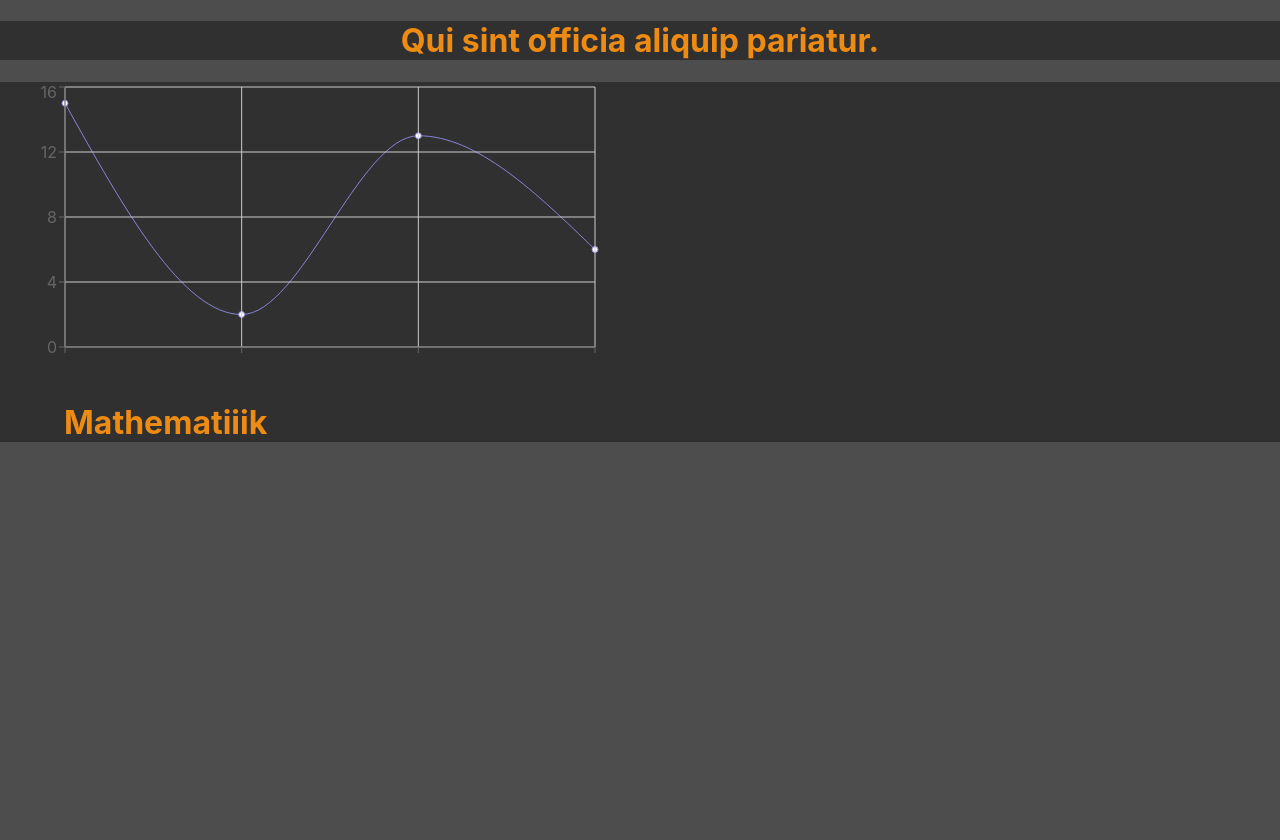
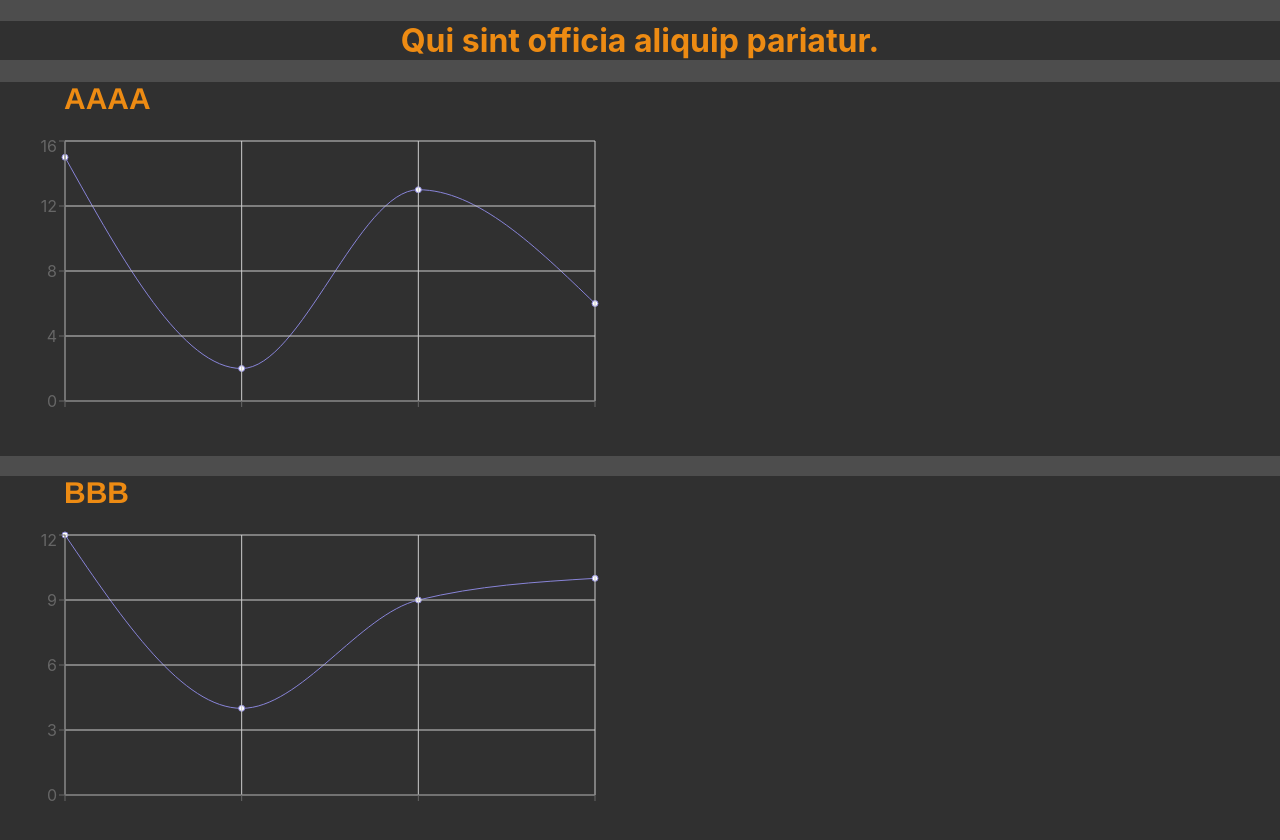
Before and after one commit to AKORA-Studios/calq, a React (Create React App) app: page / in a window 1280 px wide. Shown: the top 840 px of the page. Before the commit the page ends 800 px from the top, so only its background shows below. Built offline with nearby package versions, Linux system fonts and the light colour scheme.

Commit message:
🍒🍉🍈

```diff
--- a/src/pages/LineChart/index.tsx
+++ b/src/pages/LineChart/index.tsx
@@ -2,20 +2,25 @@ import { Component } from "react";
 import '../headline.css'
 import { LineChart, XAxis, Tooltip, CartesianGrid, Line, YAxis } from 'recharts'
 const data = [{ uv: 15 }, { uv: 2 }, { uv: 13 }, { uv: 6 }];
+const data2 = [{ uv: 12 }, { uv: 4 }, { uv: 9 }, { uv: 10 }];
+const DataSammlung = [{ name: 'AAAA', entr: data }, { name: 'BBB', entr: data2 }]
 
 export class LineChartThing extends Component {
     render() {
         return (
-            <div className="headDiv">
-
-
-                <LineChart width={600} height={300} data={data}>
-                    <Line type="monotone" dataKey="uv" stroke="#8884d8" />
-                    <CartesianGrid stroke="#ccc" />
-                    <XAxis dataKey="name" />
-                    <YAxis />
-                </LineChart>
-                <h1 className="headline" style={{ textAlign: "left", marginLeft: "5%" }}>Mathematiiik</h1>
+            <div>
+                { (DataSammlung.map(e => {
+                    return <div className="headDiv">
+                        <h1 className="subjectName" style={{ textAlign: "left", marginLeft: "5%" }}>{e.name}</h1>
+                        <LineChart width={600} height={300} data={e.entr}>
+                            <Line type="monotone" dataKey="uv" stroke="#8884d8" />
+                            <CartesianGrid stroke="#ccc" />
+                            <XAxis dataKey="name" />
+                            <YAxis />
+                        </LineChart>
+                        <br></br>
+                    </div>
+                }))}
 
 
             </div>
--- a/src/pages/headline.css
+++ b/src/pages/headline.css
@@ -6,3 +6,9 @@
     color: #303030;
     background-color:#303030 ;
 }
+
+.subjectName{
+    color: #ed8b13;
+    font-size: 30px;
+    font-family:  Helvetica ;
+}
```
Also changed, not shown: 1 other file (tests, documents, lock files or other folders).
